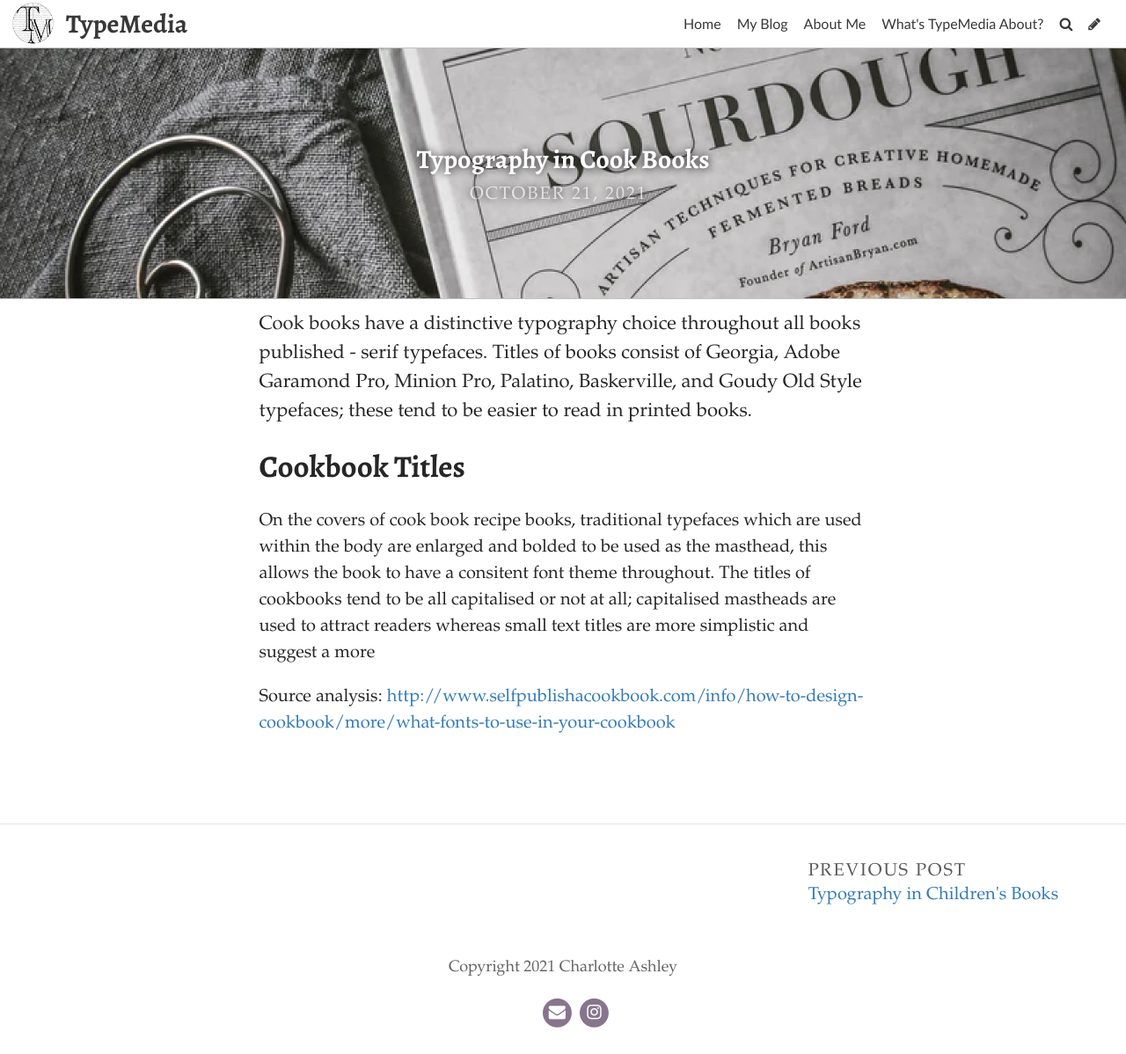
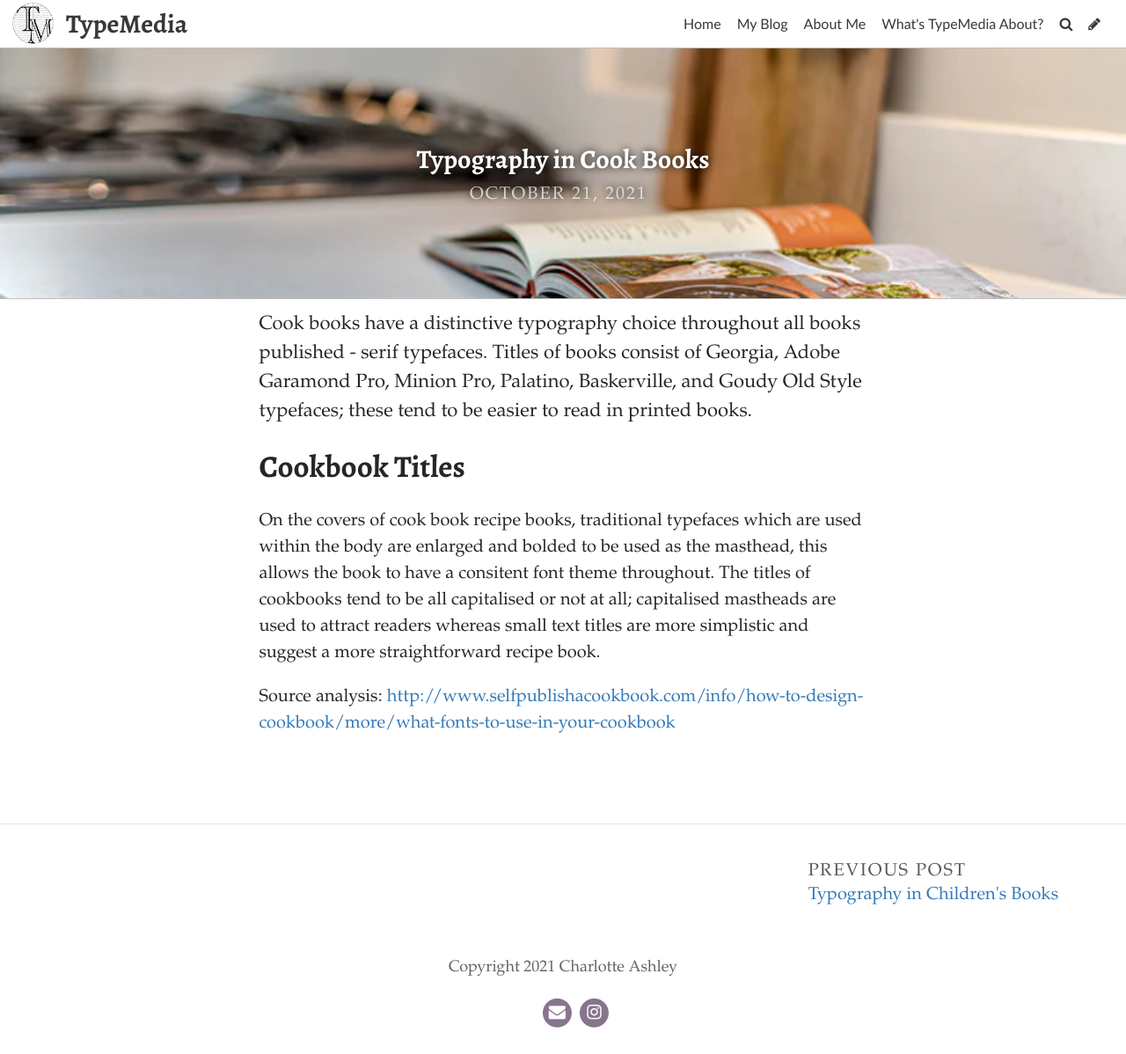
Before and after one commit to charlotteaashley/typo-design-template, a Jekyll site: the page built from _posts/2021-10-21-typography-in-cook-books.md, in a window 1280 px wide and 1198 px high. Shown: the whole window at 88% size. Built offline with Jekyll 4.4.1, drawn with Linux system fonts in a browser that asks for light colours; some web fonts are replaced.

Commit message:
Update Post “2021-10-21-typography-in-cook-books”

```diff
--- a/_posts/2021-10-21-typography-in-cook-books.md
+++ b/_posts/2021-10-21-typography-in-cook-books.md
@@ -2,7 +2,7 @@
 layout: post
 title: Typography in Cook Books
 date: 2021-10-21T19:46:00.376Z
-image: ../uploads/screenshot-2021-11-09-at-14.55.03.png
+image: ../uploads/photo-1612031736184-77bc60f94c06.webp
 title_color: "#ffffff"
 comments: false
 ---
@@ -10,6 +10,8 @@
 
 ## Cookbook Titles
 
-On the covers of cook book recipe books, traditional typefaces which are used within the body are enlarged and bolded to be used as the masthead, this allows the book to have a consitent font theme throughout. The titles of cookbooks tend to be all capitalised or not at all; capitalised mastheads are used to attract readers whereas small text titles are more simplistic and suggest a more
+On the covers of cook book recipe books, traditional typefaces which are used within the body are enlarged and bolded to be used as the masthead, this allows the book to have a consitent font theme throughout. The titles of cookbooks tend to be all capitalised or not at all; capitalised mastheads are used to attract readers whereas small text titles are more simplistic and suggest a more straightforward recipe book.
+
+
 
 Source analysis: <http://www.selfpublishacookbook.com/info/how-to-design-cookbook/more/what-fonts-to-use-in-your-cookbook>
```
